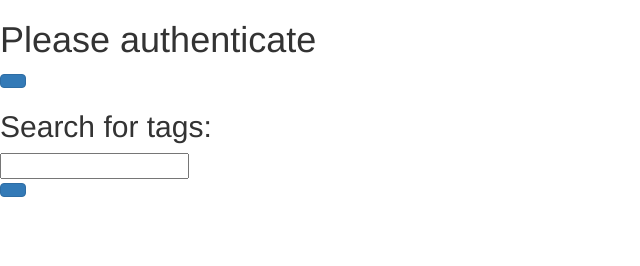
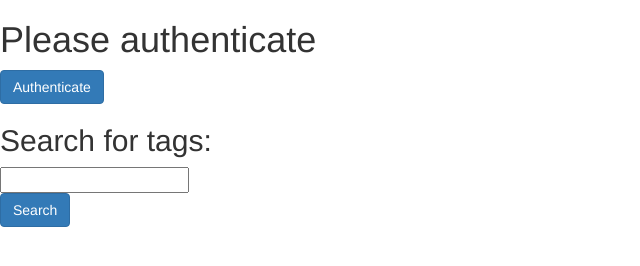
Before and after one commit to karn09/search_instagram, a plain HTML site: page public/index.html in a window 1280 px wide. Shown: the whole page, without its empty margins (0-640 px from the left). Drawn offline with nearby package versions, Linux system fonts and the light colour scheme.

Commit message:
add instagram API authentication, and fix buttons

```diff
--- a/public/index.html
+++ b/public/index.html
@@ -9,14 +9,14 @@
 	<body>
 		<!-- authenticate through instagram -->
 		<h1>Please authenticate</h1>
-		<a href="" class="btn btn-primary"></a>
+		<a href="https://instagram.com/oauth/authorize/?client_id=920fa01b31fe45ddafa6955e05bf214f&redirect_uri=http://searchinstagram.heroku.com/&response_type=token" class="btn btn-primary">Authenticate</a>
 
 		<!-- instagram search form -->
 		<h2>Search for tags:</h2>
 		<form action="">
 			<input type="text">
 		</form>
-		<button id="search-button" class="btn btn-primary">
+		<button id="search-button" class="btn btn-primary">Search</button>
 
 		<!-- add photos here -->
 		<div id="target"></div>
```
